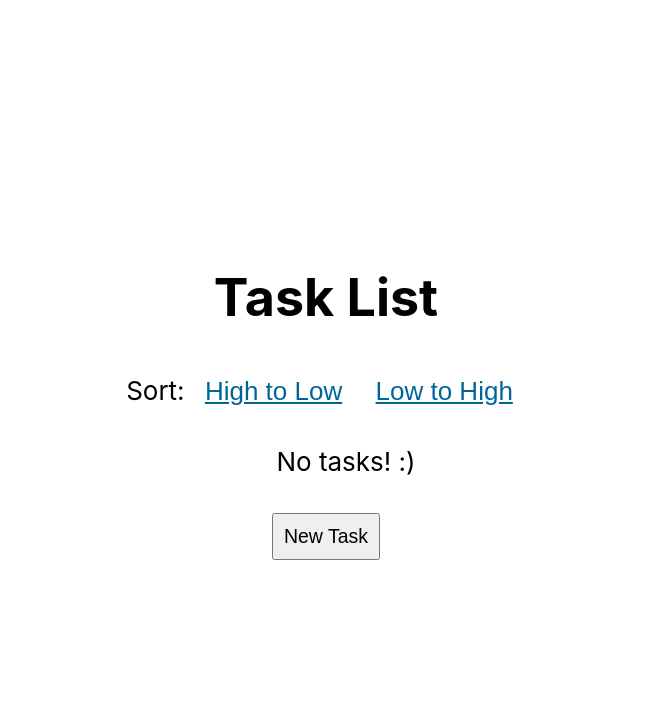
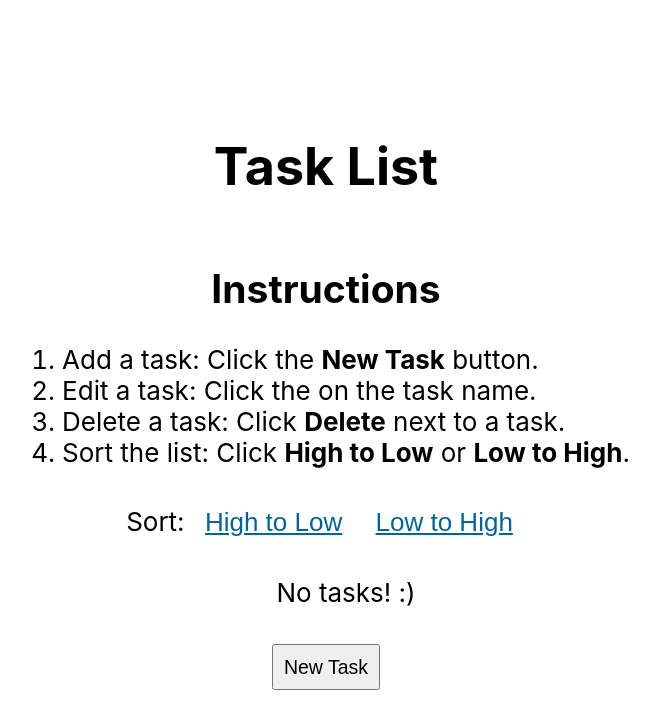
Before and after one commit to gotylergo/create-react-task-list, a React (Create React App) app: page / in a window 1280 px wide. Shown: the top 728 px of the page, without its empty margins (314-973 px from the left). Built offline with nearby package versions, Linux system fonts and the light colour scheme.

Commit message:
Create instructions

```diff
--- a/src/App.css
+++ b/src/App.css
@@ -17,3 +17,7 @@ button {
   margin: .5em;
   padding: .5em;
 }
+
+li {
+  text-align: left;
+}
--- a/src/App.js
+++ b/src/App.js
@@ -176,6 +176,13 @@ export class App extends Component {
           <h1>Task List</h1>
         </header>
         <main>
+          <h2>Instructions</h2>
+          <ol>
+          <li>Add a task: Click the <strong>New Task</strong> button.</li>
+          <li>Edit a task: Click the on the task name.</li>
+          <li>Delete a task: Click <strong>Delete</strong> next to a task.</li>
+          <li>Sort the list: Click <strong>High to Low</strong> or <strong>Low to High</strong>.</li>
+          </ol>
           <div>
             Sort: <button className="button-link" onClick={() => this.sortList(-1)}>High to Low</button> <button className="button-link" onClick={() => this.sortList(1)}>Low to High</button>
           </div>
```
